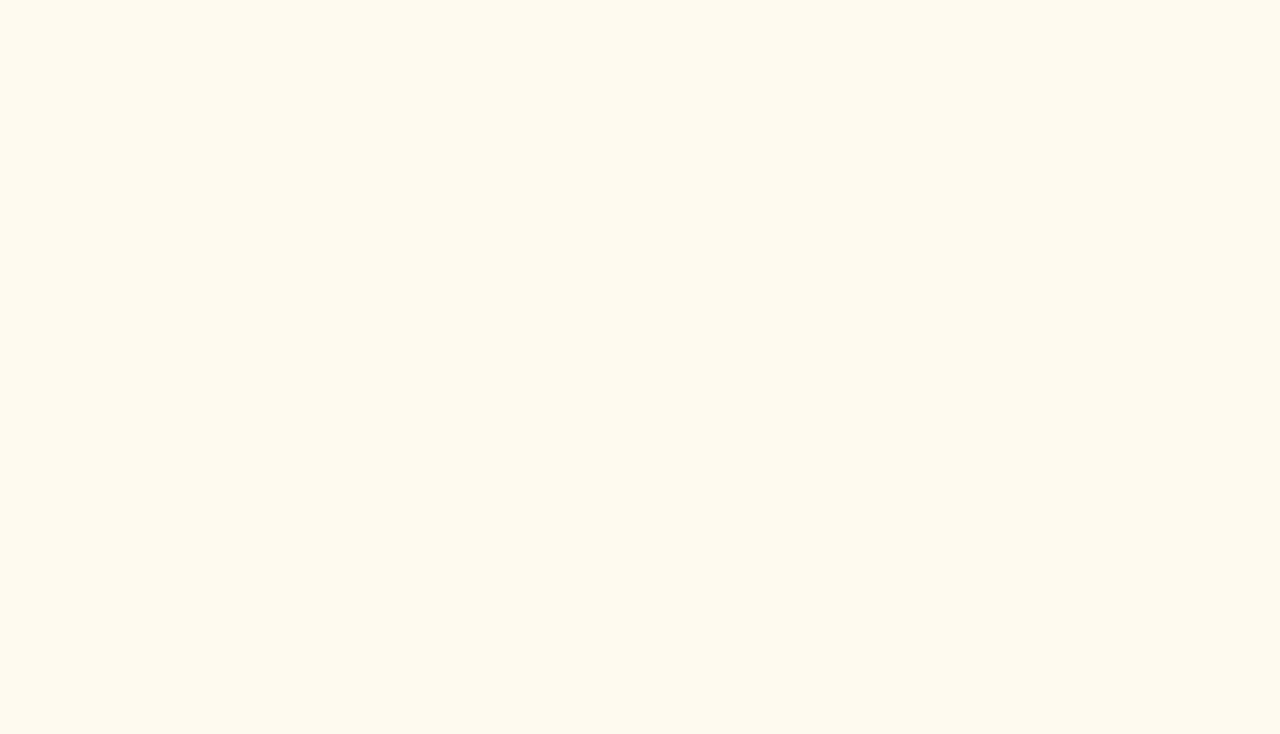
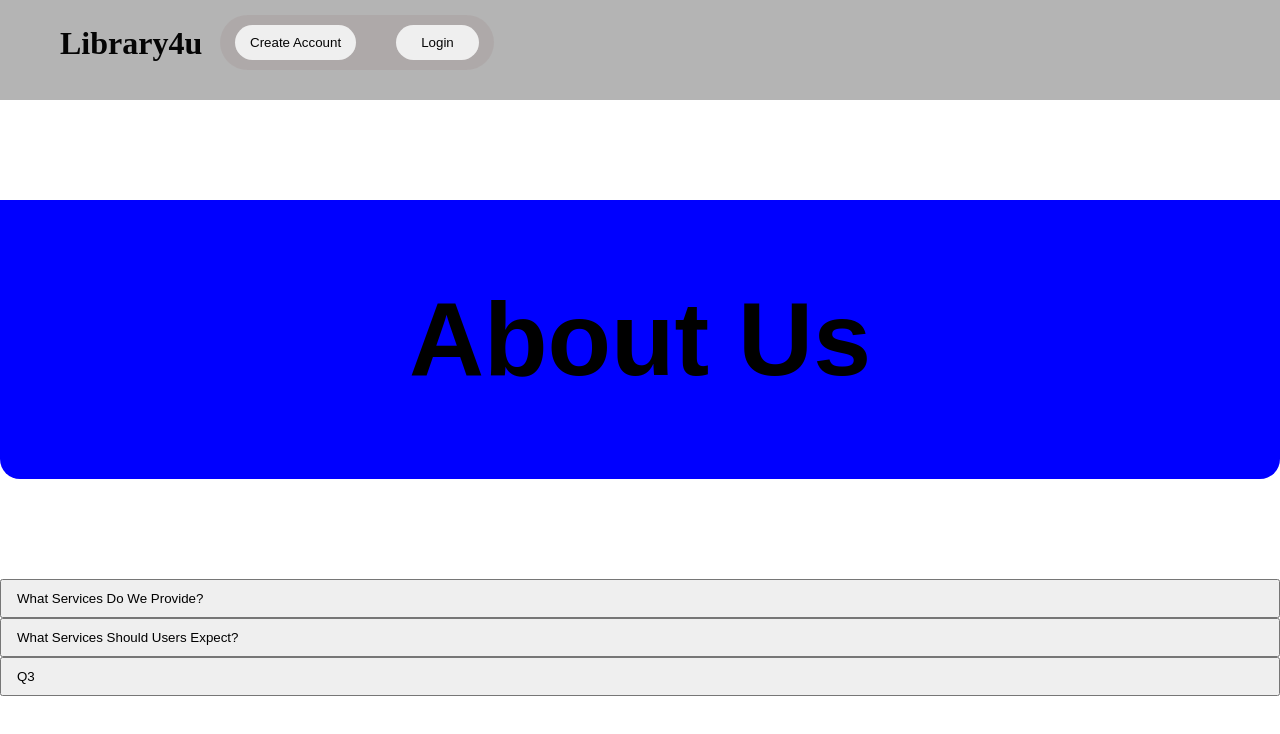
Before and after one commit to sinan21gh/Frontend_Library_Management_System, a React (Vite) app: page /about in a window 1280 px wide. Before the commit this address had no page. Shown: the top 734 px of the page. Built offline with nearby package versions, Linux system fonts and the light colour scheme.

Commit message:
14th commit

```diff
--- /dev/null
+++ b/src/AboutUs.jsx
@@ -0,0 +1,71 @@
+import {useState} from "react";
+const delay = 300;
+
+
+function AboutUs(){
+    const [visibleId, setVisibleId] = useState(null);
+
+    const d = (answerId) => {
+        try{
+            // clearTimeout(window.transitionTimeout);
+
+            if(visibleId === answerId){
+                setVisibleId(null);
+                return;
+            }
+
+            setVisibleId(null);
+
+            setTimeout(() => {
+                setVisibleId(answerId);
+            },delay);
+        }
+        catch (e) {
+            console.log(e);
+        }
+
+    };
+
+    return(
+        <div>
+            <header className="heading1">
+                <h1>Library4u</h1>
+                <div className="heading1divs">
+                    <button id="b11">Create Account</button>
+                    <button id="b22">Login</button>
+                </div>
+            </header>
+
+            <nav>
+                <h1 style={{textAlign:"center", marginTop:"200px", maxwidth:"90vw", backgroundColor:"blue",
+                    borderBottomLeftRadius:"20px", borderBottomRightRadius:"20px", padding:"80px", fontSize:"6.5rem",
+                    fontFamily: "BBH Sans Hegarty, sans-serif"
+                    , fontWeight:"bold"}}>
+                    About Us</h1>
+            </nav>
+
+            <main>
+                <div className="questions">
+                    <ul className="aboutus">
+                        <li>
+                            <button onClick={() => d('a1')}>What Services Do We Provide?</button>
+                                <div id="a1" className={visibleId === 'a1' ? 'answer show' : 'answer'}>At the moment we only allow users to create authors and assign several books to each author, users can also search for books and authors.</div>
+                        </li>
+                        <li>
+                            <button onClick={() => d('a2')}>What Services Should Users Expect?</button>
+                            <div id="a2" className={visibleId === 'a2' ? 'answer show' : 'answer'}>We will soon allow users to borrow books and give feedback on these books.</div>
+                        </li>
+                        <li className="faq-item">
+                            <button onClick={() => d('a3')}>Q3</button>
+                            <div id="a3" className={visibleId === 'a3' ? 'answer show' : 'answer'}>Answer 3</div>
+                        </li>
+
+
+
+                    </ul>
+                </div>
+            </main>
+        </div>
+    )
+}
+export default AboutUs
--- a/src/App.jsx
+++ b/src/App.jsx
@@ -12,6 +12,8 @@ import PutBook from "./BookPages/PutBook.jsx";
 import AuthorList from "./AuthorPages/AuthorList.jsx";
 import AuthorSearchOneDetails from "./AuthorPages/AuthorSearchOneDetails.jsx";
 import PutAuthors from "./AuthorPages/PutAuthors.jsx";
+import AboutUs from "./AboutUs.jsx";
+import DeleteBook from "./BookPages/DeleteBook.jsx";
 
 
 function App() {
@@ -27,10 +29,13 @@ function App() {
                   <Route path="/book" element={<UploadBook />} />
                   <Route path="/getBook" element={<GetBook/>}></Route>
                   <Route path="/updateBook" element={<PutBook/>}></Route>
+                  <Route path="/deleteBook" element={<DeleteBook/>}></Route>
                   <Route path="/createAuthor" element={<PostAuthor/>}></Route>
                   <Route path="/getAllAuthors" element={<AuthorList/>}></Route>
                   <Route path="/getAuthor" element={<AuthorSearchOneDetails/>}></Route>
                   <Route path="/putAuthor" element={<PutAuthors/>}></Route>
+                  <Route path="/about" element={<AboutUs/>}></Route>
+
 
               </Routes>
           </BrowserRouter>
--- a/src/AuthorPages/AuthorList.jsx
+++ b/src/AuthorPages/AuthorList.jsx
@@ -1,10 +1,11 @@
 // src/components/AuthorList.jsx
-import { useEffect, useState } from "react";
+import React, { useEffect, useState } from "react";
 import axios from "axios";
 import Dropdown from "../Dropdown.jsx";
 import userIcon from "../assets/user-icon.jpg";
 import {useNavigate} from "react-router-dom";
 import useIcon from "../assets/search.png";
+import librarypfp from "../assets/librarypfp.jpg";
 
 
 function AuthorList() {
@@ -53,9 +54,15 @@ function AuthorList() {
         navigate(`/profile`);
     }
 
+    function goto(){
+        navigate(`/about`);
+    }
+
     return (
         <div className="body1">
             <header style={{textAlign:"center"}}>
+                <img src={librarypfp} onClick={goto} width="40px" style={{float:"left", cursor:"pointer", marginLeft:"10px"}} title="About Us"/>
+
                 <h1 style={{color:"white"}}>Find Author by ID</h1>
             </header>
 
--- a/src/AuthorPages/PostAuthor.jsx
+++ b/src/AuthorPages/PostAuthor.jsx
@@ -1,9 +1,10 @@
 
-import { useState } from "react";
+import React, { useState } from "react";
 import axios from "axios";
 import Dropdown from "../Dropdown.jsx";
 import userIcon from "../assets/user-icon.jpg";
 import {useNavigate} from "react-router-dom";
+import librarypfp from "../assets/librarypfp.jpg";
 
 function PostAuthor() {
     const [name, setName] = useState("");
@@ -40,9 +41,14 @@ function PostAuthor() {
         navigate(`/profile`);
     }
 
+    function goto(){
+        navigate(`/about`);
+    }
+
     return (
         <div className="body4">
             <header style={{textAlign:"center"}}>
+                <img src={librarypfp} onClick={goto} width="40px" style={{float:"left", cursor:"pointer", marginLeft:"10px"}} title="About Us"/>
                 <h1 style={{color:"white"}}>Add Author</h1>
             </header>
 
--- a/src/AuthorPages/PutAuthors.jsx
+++ b/src/AuthorPages/PutAuthors.jsx
@@ -1,6 +1,8 @@
 import React, { useState } from "react";
 import axios from "axios";
 import userIcon from "../assets/user-icon.jpg";
+import librarypfp from "../assets/librarypfp.jpg";
+
 import Dropdown from "../Dropdown.jsx";
 import {useNavigate} from "react-router-dom";
 
@@ -31,10 +33,14 @@ function PutAuthors(){
     function GoTo(){
         navigate(`/profile`);
     }
+    function goto(){
+        navigate(`/about`);
+    }
 
     return (
         <div className="body4">
             <header style={{textAlign:"center"}}>
+                <img src={librarypfp} onClick={goto} width="40px" style={{float:"left", cursor:"pointer", marginLeft:"10px"}} title="About Us"/>
                 <h1 style={{color:"white"}}>Update Author</h1>
             </header>
 
--- /dev/null
+++ b/src/BookPages/DeleteBook.jsx
@@ -0,0 +1,37 @@
+import {useState} from "react";
+import axios from "axios";
+
+function DeleteBook(){
+    const [message, setMessage] = useState("");
+    const [isbn, setIsbn] = useState();
+
+    const deleted = async () => {
+        try{
+            const token = localStorage.getItem("token");
+            const res = await axios.delete(`http://localhost:8080/books/${isbn}`,{
+                headers: {
+                    Authorization: `Bearer ${token}`,
+                }
+            });
+
+            if (res.status === 204){
+                setMessage("Successfully deleted");
+            }
+            if (res.status === 404){
+                setMessage("Book wasnt found");
+            }
+        }
+        catch (e) {
+            console.log(e);
+            setMessage("Error Occurred");
+        }
+    }
+    return(
+        <div>
+            <input type="text" placeholder="ISBN" value={isbn} onChange={(e) => setIsbn(e.target.value)}/>
+            <button onClick={deleted}>Submit</button>
+            <p>{message}</p>
+        </div>
+    )
+}
+export default DeleteBook
--- a/src/BookPages/PutBook.jsx
+++ b/src/BookPages/PutBook.jsx
@@ -1,8 +1,9 @@
-import {useState} from "react";
+import React, {useState} from "react";
 import axios from "axios";
 import Dropdown from "../Dropdown.jsx";
 import {useNavigate} from "react-router-dom";
 import userIcon from "../assets/user-icon.jpg";
+import librarypfp from "../assets/librarypfp.jpg";
 
 function PutBook(){
     const [isbn, setISBN] = useState("");
@@ -54,10 +55,16 @@ function PutBook(){
         navigate(`/profile`);
     }
 
+    function goto(){
+        navigate(`/about`);
+    }
+
     return (
         <>
             <div className="body3">
                 <header style={{textAlign:"center"}}>
+                    <img src={librarypfp} onClick={goto} width="40px" style={{float:"left", cursor:"pointer", marginLeft:"10px"}} title="About Us"/>
+
                     <h1 style={{color:"white"}}>Create/Update book</h1>
                 </header>
 
--- a/src/Home.jsx
+++ b/src/Home.jsx
@@ -1,10 +1,11 @@
-import {useEffect, useState} from "react";
+import React, {useEffect, useState} from "react";
 import axios from "axios";
 import userIcon from './assets/user-icon.jpg';
 import useIcon from './assets/search.png';
 
 import {useNavigate} from "react-router-dom";
 import Dropdown from "./Dropdown.jsx";
+import librarypfp from "./assets/librarypfp.jpg";
 
 function Home(){
     const [books, setBooks] = useState([]);
@@ -58,10 +59,16 @@ function Home(){
         navigate(`/profile`);
     }
 
+    function goto(){
+        navigate(`/about`);
+    }
+
     return (
 
         <>
             <div className="body1">
+                <img src={librarypfp} onClick={goto} width="40px" style={{float:"left", cursor:"pointer", marginLeft:"10px"}} title="About Us"/>
+
                 <h2 style={{color:"white"}} className="n1">All Books</h2>
                 <div className="i22">
                     <img className="image2" src={userIcon} alt="User pfp" onClick={GoTo}/>
--- a/src/index.css
+++ b/src/index.css
@@ -1,8 +1,17 @@
+.bbh-sans-hegarty-regular {
+  font-family: "BBH Sans Hegarty", sans-serif;
+  font-weight: 400;
+  font-style: normal;
+}
+
+
+
+
 body{
-  background-color: floralwhite;
+  background-color: white;
   margin: 0;
   min-height: 100vh;
-
+  max-width: 100vw;
 }
 
 .body1{
@@ -10,8 +19,9 @@ body{
   background-size: cover;
   background-position: center;
   margin: 0;
-  min-width: 100vw;
+  min-width: 99vw;
   min-height: 100vh;
+  max-width: 100vw;
   position: absolute;
 }
 
@@ -262,6 +272,7 @@ body{
 .container{
   max-width: fit-content;
   position: relative;
+  margin-left: 10px;
 }
 
 .dropdown{
@@ -325,6 +336,7 @@ body{
 .bookupload input{
   font-weight: bold;
   border-radius: 5px;
+  font-family: SEGO;
 }
 
 .booki1{
@@ -676,6 +688,78 @@ body{
   border: 1px solid white;
 }
 
+.questions{
+  margin-top: 100px;
+}
+
+.aboutus{
+  list-style-type: none;
+  padding: 0;
+}
+
+.answer{
+  text-align: left;
+  padding: 0;
+  color: slategrey;
+  max-height: 0;
+  opacity: 0;
+  overflow: hidden;
+  transition: max-height 0.5s ease-in-out, opacity 0.4s ease-in;
+}
+
+.answer.show{
+  max-height: 500px;
+  padding: 10px 15px;
+  opacity: 1;
+}
+
+.aboutus button{
+  display: block;
+  width: 100%;
+  text-align: left;
+  padding: 10px 15px;
+  cursor: pointer;
+}
+
+.heading1{
+  margin-top: -200px;
+  position: fixed;
+  background-color: rgb(179, 179, 179);
+  height: 100px;
+  width: 100vw;
+  opacity: 0.98;
+}
+
+.heading1 h1{
+  margin-top: 25px;
+  margin-left: 60px;
+  float: left;
+}
+
+.heading1divs{
+  margin-top: 15px;
+  margin-left: 220px;
+  border: none;
+  padding: 10px 15px;
+  border-radius: 30px;
+  width: fit-content;
+  background-color: rgba(170, 160, 160, 0.55);
+
+}
+.heading1divs #b11{
+  margin-left: 0px;
+  padding: 10px 15px;
+  border: none;
+  border-radius: 20px;
+}
+
+.heading1divs #b22{
+  margin-left: 40px;
+  padding: 10px 25px;
+  border: none;
+  border-radius: 20px;
+
+}
 
 @media screen and (max-width: 600px) {
   .singleBook {
```
Also changed, not shown: src/Dropdown.jsx (+7 -4 lines), src/assets/librarypfp.jpg (added).
